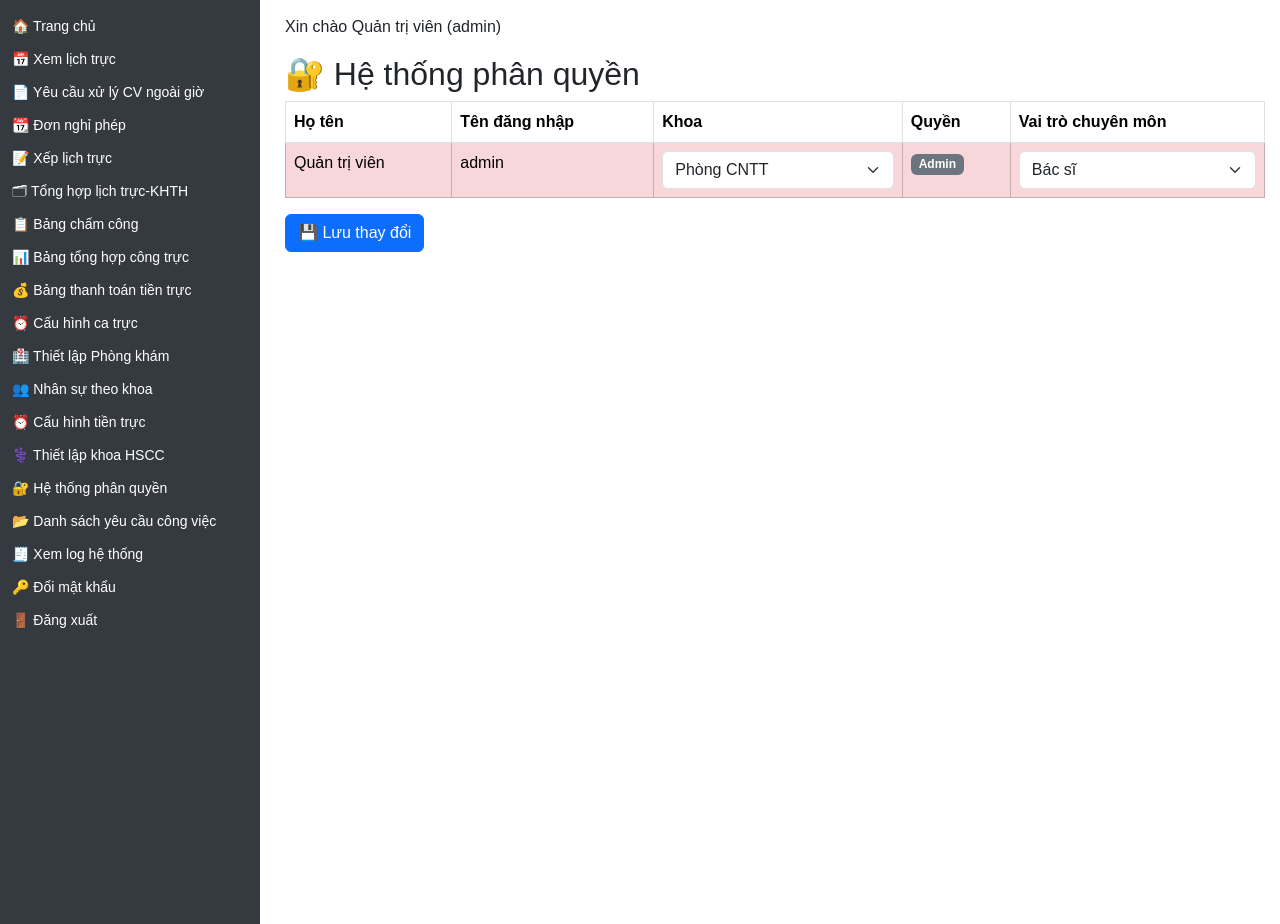
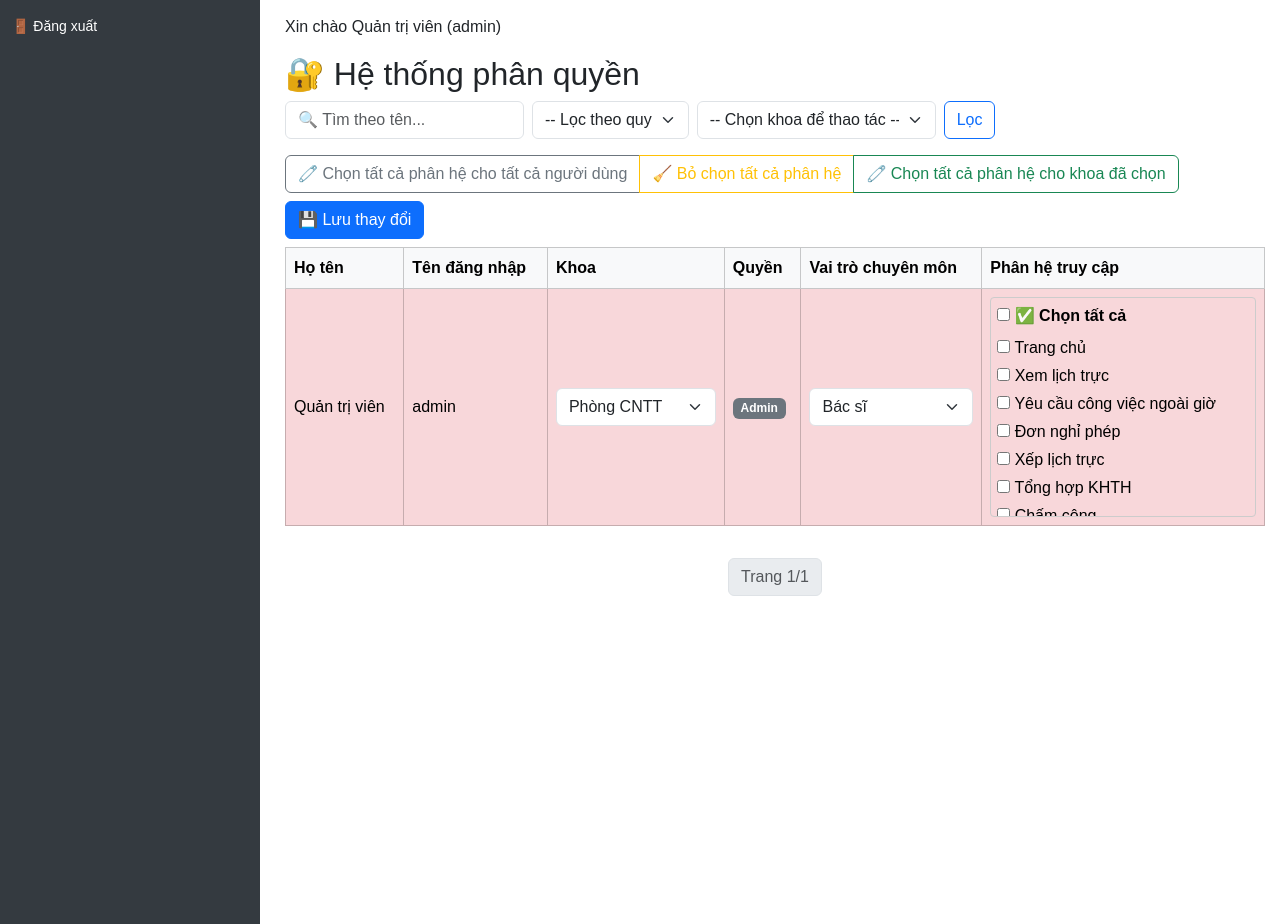
Before and after one commit to HOAITGL/XEPLICH_BVNHIGL, a Flask app: page /roles in a window 1280 px wide. Run offline with Flask 3, Linux system fonts and the light colour scheme; a user stored in the database is signed in; data comes from the database, SQL or seed files in the repository.

Commit message:
Cập nhật template, xóa unit_config, sửa permission

```diff
--- a/app.py
+++ b/app.py
@@ -10,6 +10,9 @@ def session_login_required(f):
         return f(*args, **kwargs)
     return decorated_function
 
+import sys
+import os
+sys.path.insert(0, os.path.abspath(os.path.dirname(__file__)))
 
 from flask import Flask, render_template, request, redirect, url_for, flash, session
 from flask_login import login_required
@@ -21,10 +24,10 @@ from models.ScheduleSignature import ScheduleSignature
 from extensions import db  # Sử dụng đối tượng db đã khởi tạo trong extensions.py
 from openpyxl import Workbook
 from io import BytesIO
-import os
 import logging
 from logging.handlers import RotatingFileHandler
 from flask_migrate import Migrate
+from models.permission import Permission
 
 def setup_logging(app):
     if not os.path.exists('logs'):
@@ -41,6 +44,18 @@ app = Flask(__name__)
 app.config['SQLALCHEMY_DATABASE_URI'] = os.getenv("DATABASE_URL") or 'sqlite:///database.db'
 app.config['SQLALCHEMY_TRACK_MODIFICATIONS'] = False
 app.secret_key = 'lichtruc2025'
+
+
+def setup_logging(app):
+    if not os.path.exists('logs'):
+        os.mkdir('logs')
+    log_handler = RotatingFileHandler('logs/activity.log', maxBytes=1000000, backupCount=5)
+    log_handler.setLevel(logging.INFO)
+    log_formatter = logging.Formatter('%(asctime)s - %(levelname)s - %(message)s')
+    log_handler.setFormatter(log_formatter)
+    if not app.logger.handlers:
+        app.logger.addHandler(log_handler)
+    app.logger.setLevel(logging.INFO)
 
 setup_logging(app)
 
@@ -100,10 +115,36 @@ from scheduler.logic import generate_schedule
 @app.context_processor
 def inject_user():
     user = None
+    allowed_modules = []
     if 'user_id' in session:
         user = db.session.get(User, session['user_id'])
-    return dict(user=user)
-
+        if user:
+            allowed_modules = [perm.module_name for perm in user.permissions if perm.can_access]
+    return dict(user=user, allowed_modules=allowed_modules)
+
+
+@app.route('/module-config', methods=['GET', 'POST'])
+def edit_module_config():
+    if session.get('role') != 'admin':
+        return "Bạn không có quyền truy cập chức năng này."
+
+    config_path = os.path.join(os.path.dirname(__file__), 'modules_config.json')
+
+    if request.method == 'POST':
+        try:
+            data = request.form.get('config_json')
+            parsed = json.loads(data)  # kiểm tra JSON hợp lệ
+            with open(config_path, 'w', encoding='utf-8') as f:
+                json.dump(parsed, f, indent=2, ensure_ascii=False)
+            flash("✅ Đã cập nhật cấu hình phân hệ.", "success")
+        except Exception as e:
+            flash(f"❌ Lỗi khi cập nhật: {str(e)}", "danger")
+        return redirect('/module-config')
+
+    with open(config_path, encoding='utf-8') as f:
+        current_config = f.read()
+
+    return render_template('edit_module_config.html', config=current_config)
 
 from flask_login import login_user, logout_user
 from flask import redirect, url_for, flash
@@ -175,27 +216,37 @@ def add_leave():
     user_dept = session.get('department')
     current_user_id = session.get('user_id')
 
-    # ✅ Phân quyền hiển thị danh sách khoa
+    # ✅ Danh sách khoa
     if user_role == 'admin':
-        departments = [d[0] for d in db.session.query(User.department).filter(User.department != None).distinct().all()]
+        departments = [d[0] for d in db.session.query(User.department)
+                       .filter(User.department != None).distinct().all()]
     else:
         departments = [user_dept]
 
-    # ✅ Chọn khoa ban đầu khi chưa POST
+    # ✅ Lấy khoa được chọn
     if request.method == 'POST':
         selected_department = request.form.get('department') if user_role == 'admin' else user_dept
     else:
-        selected_department = departments[0] if user_role == 'admin' and departments else user_dept
-
-    # ✅ Admin chọn user theo khoa
+        selected_department = request.args.get('department') if user_role == 'admin' else user_dept
+
+    # ✅ Lấy danh sách user theo khoa
     if user_role == 'admin':
         users = User.query.filter(User.department == selected_department).order_by(User.name).all() if selected_department else []
     else:
         users = [User.query.get(current_user_id)]
 
-    # ✅ Submit đơn nghỉ
+    # ✅ Xử lý tạo đơn nghỉ
     if request.method == 'POST' and 'user_id' in request.form:
-        user_id = int(request.form['user_id'])
+        user_id_str = request.args.get('user_id')
+        if user_id_str and user_id_str.isdigit():
+            user_id = int(user_id_str)
+        else:
+            user_id = None  # hoặc xử lý giá trị mặc định
+        if not user_id_str.isdigit():
+            flash("❌ Vui lòng chọn nhân viên hợp lệ.", "danger")
+            return redirect('/leaves/add')
+
+        user_id = int(user_id_str)
         start_date = datetime.strptime(request.form['start_date'], '%Y-%m-%d').date()
         end_date = datetime.strptime(request.form['end_date'], '%Y-%m-%d').date()
         reason = request.form.get('reason')
@@ -205,20 +256,19 @@ def add_leave():
         birth_month = request.form.get('birth_month')
         birth_year = request.form.get('birth_year')
         birth_date_str = f"{birth_year}-{birth_month.zfill(2)}-{birth_day.zfill(2)}"
+        birth_date = datetime.strptime(birth_date_str, '%Y-%m-%d').date()
         start_work_year = int(request.form.get('start_work_year'))
 
-        # Cập nhật năm công tác
         user = User.query.get(user_id)
         user.start_year = start_work_year
 
-        # Lưu đơn
         leave = LeaveRequest(
             user_id=user_id,
             start_date=start_date,
             end_date=end_date,
             reason=reason,
             location=location,
-            birth_date=datetime.strptime(birth_date_str, '%Y-%m-%d').date()
+            birth_date=birth_date
         )
         db.session.add(leave)
         db.session.commit()
@@ -230,7 +280,8 @@ def add_leave():
         departments=departments,
         selected_department=selected_department,
         users=users,
-        current_user_role=user_role  # ➕ Bổ sung dòng này
+        current_user_role=user_role,
+        now=datetime.now()
     )
 
 from models.leave_request import LeaveRequest
@@ -405,10 +456,21 @@ from datetime import datetime
 from models.leave_request import LeaveRequest
 import os
 
-@app.route('/leaves/print/<int:leave_id>')
-def print_leave(leave_id):
-    leave = LeaveRequest.query.get_or_404(leave_id)
-    return render_template('leave/leave_print.html', leave=leave, now=datetime.now())
+@app.route('/leaves/print/<int:id>')
+@login_required
+def print_leave(id):
+    from models.leave_request import LeaveRequest
+
+    leave = LeaveRequest.query.get_or_404(id)
+    user = leave.user
+    unit = get_unit_config()  # ✅ bắt buộc phải có
+
+    return render_template(
+        'leave_print.html',
+        leave=leave,
+        user=user,
+        now=datetime.now()
+    )
 
 from flask import send_file
 from io import BytesIO
@@ -1667,21 +1729,72 @@ def manage_roles():
     if session.get('role') != 'admin':
         return "Bạn không có quyền truy cập trang này."
 
-    users = User.query.order_by(User.department).all()
+    search = request.args.get('search', '').strip()
+    role_filter = request.args.get('role', '')
+    department_filter = request.args.get('department', '').strip()
+    page = int(request.args.get('page', 1))
+    per_page = 10
+
+    users_query = User.query
+    if search:
+        users_query = users_query.filter(User.name.ilike(f"%{search}%"))
+    if role_filter:
+        users_query = users_query.filter_by(role=role_filter)
+    if department_filter:
+        users_query = users_query.filter_by(department=department_filter)
+
+    pagination = users_query.order_by(User.department).paginate(page=page, per_page=per_page)
+    users = pagination.items
+
+    modules = [
+        'trang_chu', 'xem_lich_truc', 'yeu_cau_cv_ngoai_gio', 'don_nghi_phep',
+        'xep_lich_truc', 'tong_hop_khth', 'cham_cong', 'bang_cong_gop', 'bang_tinh_tien_truc',
+        'cau_hinh_ca_truc', 'thiet_lap_phong_kham', 'nhan_su_theo_khoa',
+        'cau_hinh_tien_truc', 'thiet_lap_khoa_hscc', 'phan_quyen',
+        'danh_sach_cong_viec', 'xem_log', 'doi_mat_khau', 'module_config'
+    ]
+
+    module_names = {
+        'trang_chu': 'Trang chủ',
+        'xem_lich_truc': 'Xem lịch trực',
+        'yeu_cau_cv_ngoai_gio': 'Yêu cầu công việc ngoài giờ',
+        'don_nghi_phep': 'Đơn nghỉ phép',
+        'xep_lich_truc': 'Xếp lịch trực',
+        'tong_hop_khth': 'Tổng hợp KHTH',
+        'cham_cong': 'Chấm công',
+        'bang_cong_gop': 'Bảng công gộp',
+        'bang_tinh_tien_truc': 'Bảng thanh toán tiền trực',
+        'cau_hinh_ca_truc': 'Cấu hình ca trực',
+        'thiet_lap_phong_kham': 'Thiết lập Phòng khám',
+        'nhan_su_theo_khoa': 'Nhân sự theo khoa',
+        'cau_hinh_tien_truc': 'Cấu hình tiền trực',
+        'thiet_lap_khoa_hscc': 'Thiết lập khoa HSCC',
+        'phan_quyen': 'Phân quyền',
+        'danh_sach_cong_viec': 'Danh sách yêu cầu công việc',
+        'xem_log': 'Xem log hệ thống',
+        'doi_mat_khau': 'Đổi mật khẩu',
+        'module_config': 'Cấu hình phân hệ'
+    }
 
     if request.method == 'POST':
-        for user in users:
+        all_users = User.query.all()
+        for user in all_users:
             role = request.form.get(f'role_{user.id}')
             dept = request.form.get(f'department_{user.id}')
             position = request.form.get(f'position_{user.id}')
             if role and dept and position:
-                # Ghi nhật ký nếu có thay đổi
                 if (user.role != role) or (user.department != dept) or (user.position != position):
                     logging.info(f"{datetime.now()} | Admin ID {session['user_id']} cập nhật: {user.username} → "
                                  f"Role: {user.role} → {role}, Dept: {user.department} → {dept}, Position: {user.position} → {position}")
                 user.role = role
                 user.department = dept
                 user.position = position
+
+            Permission.query.filter_by(user_id=user.id).delete()
+            selected_modules = request.form.getlist(f'modules_{user.id}')
+            for mod in modules:
+                db.session.add(Permission(user_id=user.id, module_name=mod, can_access=(mod in selected_modules)))
+
         db.session.commit()
         flash("✅ Đã lưu thay đổi phân quyền người dùng.", "success")
         return redirect('/roles')
@@ -1689,11 +1802,42 @@ def manage_roles():
     departments = [d[0] for d in db.session.query(User.department).distinct().all() if d[0]]
     roles = ['admin', 'manager', 'user']
     positions = [p[0] for p in db.session.query(User.position).filter(User.position != None).distinct().all()]
+
+    for user in users:
+        user.modules = [perm.module_name for perm in user.permissions if perm.can_access]
+
     return render_template('manage_roles.html',
                            users=users,
                            departments=departments,
                            roles=roles,
-                           positions=positions)
+                           positions=positions,
+                           modules=modules,
+                           module_names=module_names,
+                           pagination=pagination,
+                           current_search=search,
+                           current_role=role_filter,
+                           current_department=department_filter
+    )
+
+@app.route('/unit-config', methods=['GET', 'POST'])
+def unit_config():
+    if session.get('role') != 'admin':
+        return "Bạn không có quyền truy cập."
+
+    config = UnitConfig.query.first()
+    if not config:
+        config = UnitConfig()
+
+    if request.method == 'POST':
+        config.name = request.form['name']
+        config.address = request.form['address']
+        config.phone = request.form['phone']
+        db.session.add(config)
+        db.session.commit()
+        flash("✅ Đã cập nhật thông tin đơn vị", "success")
+        return redirect('/unit-config')
+
+    return render_template('unit_config.html', config=config)
 
 from flask import send_file
 
@@ -2561,10 +2705,6 @@ def change_password():
 
     return render_template('change_password.html', user=user)
 
-@app.context_processor
-def inject_helpers():
-    return dict(get_titled_names=get_titled_names)
-
 import re
 from datetime import datetime, timedelta
 from collections import defaultdict
@@ -2767,9 +2907,6 @@ def get_titled_names(name_input, user_positions):
             titled.append(name)
 
     return '<br>'.join(titled)
-
-
-
 
 # Đăng ký vào template
 @app.context_processor
--- a/models/__init__.py
+++ b/models/__init__.py
@@ -3,10 +3,10 @@ from flask_sqlalchemy import SQLAlchemy
 from .shift_rate_config import ShiftRateConfig
 from .leave_request import LeaveRequest
 
-db = SQLAlchemy()
 from .user import User
 from .shift import Shift
 from .schedule import Schedule
 from .ca import Ca
 from .ca_config import CaConfiguration
 from .clinic_room import ClinicRoom
+from .permission import Permission  # nhớ thêm dòng này nếu chưa có
--- a/templates/layout.html
+++ b/templates/layout.html
@@ -85,34 +85,78 @@
 <body>
   <div class="sidebar">
     <ul>
+      {% if 'trang_chu' in allowed_modules %}
         <li><a href="/">🏠 Trang chủ</a></li>
+      {% endif %}
 
-      {% if session.get('role') in ['admin', 'user', 'manager'] %}
+      {% if 'xem_lich_truc' in allowed_modules %}
         <li><a href="/schedule">📅 Xem lịch trực</a></li>
+      {% endif %}
+
+      {% if 'yeu_cau_cv_ngoai_gio' in allowed_modules %}
         <li><a href="/yeu-cau-xu-ly-cong-viec">📄 Yêu cầu xử lý CV ngoài giờ</a></li>
+      {% endif %}
+
+      {% if 'don_nghi_phep' in allowed_modules %}
         <li><a href="/leaves">📆 Đơn nghỉ phép</a></li>
       {% endif %}
 
-      {% if session.get('role') in ['admin', 'manager'] %}
+      {% if 'xep_lich_truc' in allowed_modules %}
         <li><a href="/assign">📝 Xếp lịch trực</a></li>
+      {% endif %}
+
+      {% if 'tong_hop_khth' in allowed_modules %}
         <li><a href="/report-all">🗂 Tổng hợp lịch trực-KHTH</a></li>
+      {% endif %}
+
+      {% if 'cham_cong' in allowed_modules %}
         <li><a href="/bang-cham-cong">📋 Bảng chấm công</a></li>
+      {% endif %}
+
+      {% if 'bang_cong_gop' in allowed_modules %}
         <li><a href="/tong-hop-cong-truc-view">📊 Bảng tổng hợp công trực</a></li>
+      {% endif %}
+
+      {% if 'bang_tinh_tien_truc' in allowed_modules %}
         <li><a href="{{ url_for('shift_payment_view') }}">💰 Bảng thanh toán tiền trực</a></li>
+      {% endif %}
+
+      {% if 'cau_hinh_ca_truc' in allowed_modules %}
         <li><a href="/shifts">⏰ Cấu hình ca trực</a></li>
+      {% endif %}
+
+      {% if 'thiet_lap_phong_kham' in allowed_modules %}
         <li><a class="nav-link" href="/clinic-rooms">🏥 Thiết lập Phòng khám</a></li>
+      {% endif %}
+
+      {% if 'nhan_su_theo_khoa' in allowed_modules %}
         <li><a href="/users-by-department">👥 Nhân sự theo khoa</a></li>
       {% endif %}
 
-      {% if session.get('role') == 'admin' %}
+      {% if 'cau_hinh_tien_truc' in allowed_modules %}
         <li><a href="/shift-rate-config">⏰ Cấu hình tiền trực</a></li>
+      {% endif %}
+
+      {% if 'thiet_lap_khoa_hscc' in allowed_modules %}
         <li><a href="/configure-hscc">⚕️ Thiết lập khoa HSCC</a></li>
+      {% endif %}
+
+      {% if 'phan_quyen' in allowed_modules %}
         <li><a href="/roles">🔐 Hệ thống phân quyền</a></li>
+      {% endif %}
+
+      {% if 'danh_sach_cong_viec' in allowed_modules %}
         <li><a href="/danh-sach-yeu-cau">📂 Danh sách yêu cầu công việc</a></li>
+      {% endif %}
+
+      {% if 'xem_log' in allowed_modules %}
         <li><a href="{{ url_for('view_log') }}">🧾 Xem log hệ thống</a></li>
       {% endif %}
 
+      {% if 'doi_mat_khau' in allowed_modules %}
         <li><a href="/change-password">🔑 Đổi mật khẩu</a></li>
+      {% endif %}
+
       <li><a href="/logout">🚪 Đăng xuất</a></li>
     </ul>
   </div>
--- a/templates/manage_roles.html
+++ b/templates/manage_roles.html
@@ -12,20 +12,59 @@
   {% endfor %}
 {% endwith %}
 
+<!-- 🔍 Tìm kiếm + lọc -->
+<form method="GET" class="row g-2 align-items-center mb-3">
+  <div class="col-md-3">
+    <input type="text" name="search" value="{{ current_search }}" class="form-control" placeholder="🔍 Tìm theo tên...">
+  </div>
+  <div class="col-md-2">
+    <select name="role" class="form-select">
+      <option value="">-- Lọc theo quyền --</option>
+      {% for r in roles %}
+        <option value="{{ r }}" {% if current_role == r %}selected{% endif %}>{{ r.capitalize() }}</option>
+      {% endfor %}
+    </select>
+  </div>
+  <div class="col-md-3">
+    <select id="filterDepartment" name="department" class="form-select" onchange="highlightDepartment(this.value)">
+      <option value="">-- Chọn khoa để thao tác --</option>
+      {% for d in departments %}
+        <option value="{{ d }}">{{ d }}</option>
+      {% endfor %}
+    </select>
+  </div>
+  <div class="col-md-2">
+    <button type="submit" class="btn btn-outline-primary">Lọc</button>
+  </div>
+</form>
+
+<!-- Form phân quyền -->
 <form method="POST">
-  <table class="table table-bordered">
-    <thead>
+  <div class="d-flex justify-content-between align-items-center mb-2 flex-wrap gap-2">
+    <div class="btn-group flex-wrap">
+      <button type="button" class="btn btn-outline-secondary" onclick="toggleAllUsers(true)">🧷 Chọn tất cả phân hệ cho tất cả người dùng</button>
+      <button type="button" class="btn btn-outline-warning" onclick="toggleAllUsers(false)">🧹 Bỏ chọn tất cả phân hệ</button>
+      <button type="button" class="btn btn-outline-success" onclick="applyToDepartment()">🧷 Chọn tất cả phân hệ cho khoa đã chọn</button>
+    </div>
+    <button type="submit" class="btn btn-primary">💾 Lưu thay đổi</button>
+  </div>
+
+  <div class="table-responsive" style="max-height: 70vh; overflow-y: auto;">
+    <table class="table table-bordered align-middle">
+      <thead class="table-light" style="position: sticky; top: 0; z-index: 1;">
         <tr>
           <th>Họ tên</th>
           <th>Tên đăng nhập</th>
           <th>Khoa</th>
           <th>Quyền</th>
           <th>Vai trò chuyên môn</th>
+          <th>Phân hệ truy cập</th>
         </tr>
       </thead>
       <tbody>
         {% for user in users %}
-        <tr class="{% if user.role == 'admin' %}table-danger{% elif user.role == 'manager' %}table-warning{% else %}table-light{% endif %}">
+        <tr data-department="{{ user.department }}"
+            class="{% if user.role == 'admin' %}table-danger{% elif user.role == 'manager' %}table-warning{% else %}table-light{% endif %}">
           <td>{{ user.name }}</td>
           <td>{{ user.username }}</td>
           <td>
@@ -54,10 +93,82 @@
               {% endfor %}
             </select>
           </td>
+          <td>
+            <div class="scroll-box" style="max-height: 220px; overflow-y: auto; border: 1px solid #ccc; padding: 6px; border-radius: 4px;">
+              <label style="font-weight: bold; display: block; margin-bottom: 8px;">
+                <input type="checkbox" onclick="toggleAll(this, 'modules_{{ user.id }}')"> ✅ Chọn tất cả
+              </label>
+              {% for module in modules %}
+                <label style="display: block; margin-bottom: 4px;">
+                  <input type="checkbox"
+                         class="modules_{{ user.id }} all-modules"
+                         name="modules_{{ user.id }}"
+                         value="{{ module }}"
+                         {% if module in user.modules %}checked{% endif %}>
+                  {{ module_names[module] }}
+                </label>
+              {% endfor %}
+            </div>
+          </td>
         </tr>
         {% endfor %}
       </tbody>
     </table>
-  <button type="submit" class="btn btn-primary">💾 Lưu thay đổi</button>
+  </div>
 </form>
+
+<!-- 🔢 Phân trang -->
+<nav class="mt-3">
+  <ul class="pagination justify-content-center">
+    {% if pagination.has_prev %}
+      <li class="page-item">
+        <a class="page-link" href="?page={{ pagination.prev_num }}&search={{ current_search }}&role={{ current_role }}">← Trước</a>
+      </li>
+    {% endif %}
+    <li class="page-item disabled">
+      <span class="page-link">Trang {{ pagination.page }}/{{ pagination.pages }}</span>
+    </li>
+    {% if pagination.has_next %}
+      <li class="page-item">
+        <a class="page-link" href="?page={{ pagination.next_num }}&search={{ current_search }}&role={{ current_role }}">Sau →</a>
+      </li>
+    {% endif %}
+  </ul>
+</nav>
+
+<script>
+  function toggleAll(masterCheckbox, className) {
+    const checkboxes = document.querySelectorAll('input.' + className);
+    checkboxes.forEach(cb => cb.checked = masterCheckbox.checked);
+  }
+
+  function toggleAllUsers(selectAll) {
+    const allCheckboxes = document.querySelectorAll('input.all-modules');
+    allCheckboxes.forEach(cb => cb.checked = selectAll);
+  }
+
+  function highlightDepartment(dept) {
+    const rows = document.querySelectorAll("tr[data-department]");
+    rows.forEach(row => {
+      row.style.outline = '';
+      if (row.getAttribute("data-department") === dept) {
+        row.scrollIntoView({ behavior: 'smooth', block: 'center' });
+        row.style.outline = '2px solid #0d6efd';
+      }
+    });
+  }
+
+  function applyToDepartment() {
+    const dept = document.getElementById("filterDepartment").value;
+    if (!dept) {
+      alert("Vui lòng chọn khoa trước.");
+      return;
+    }
+    const rows = document.querySelectorAll(`tr[data-department="${dept}"]`);
+    rows.forEach(row => {
+      const checkboxes = row.querySelectorAll('input.all-modules');
+      checkboxes.forEach(cb => cb.checked = true);
+    });
+  }
+</script>
 {% endblock %}
```
Also changed, not shown: init_db.py (added, +66 -0 lines), models/permission.py (added, +9 -0 lines). Lines whose indentation alone changed are shown as unchanged.
